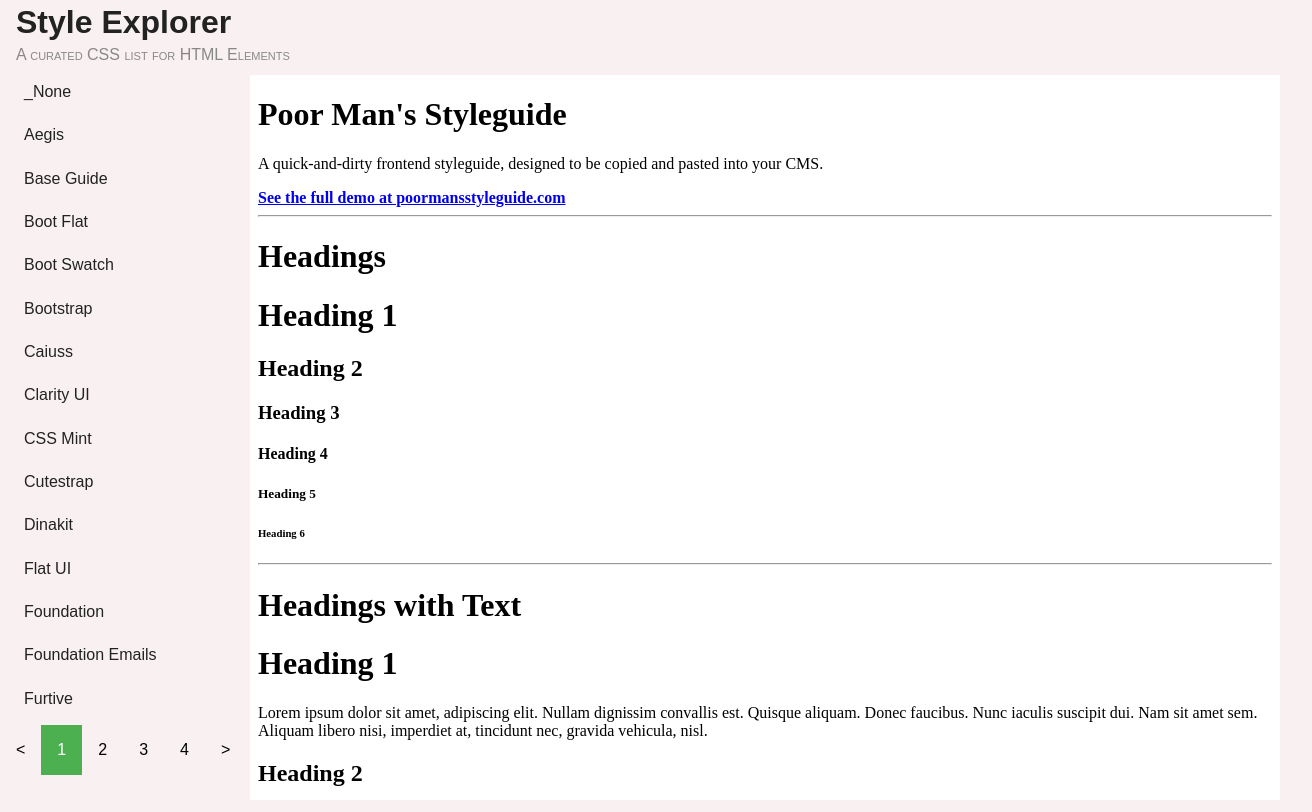
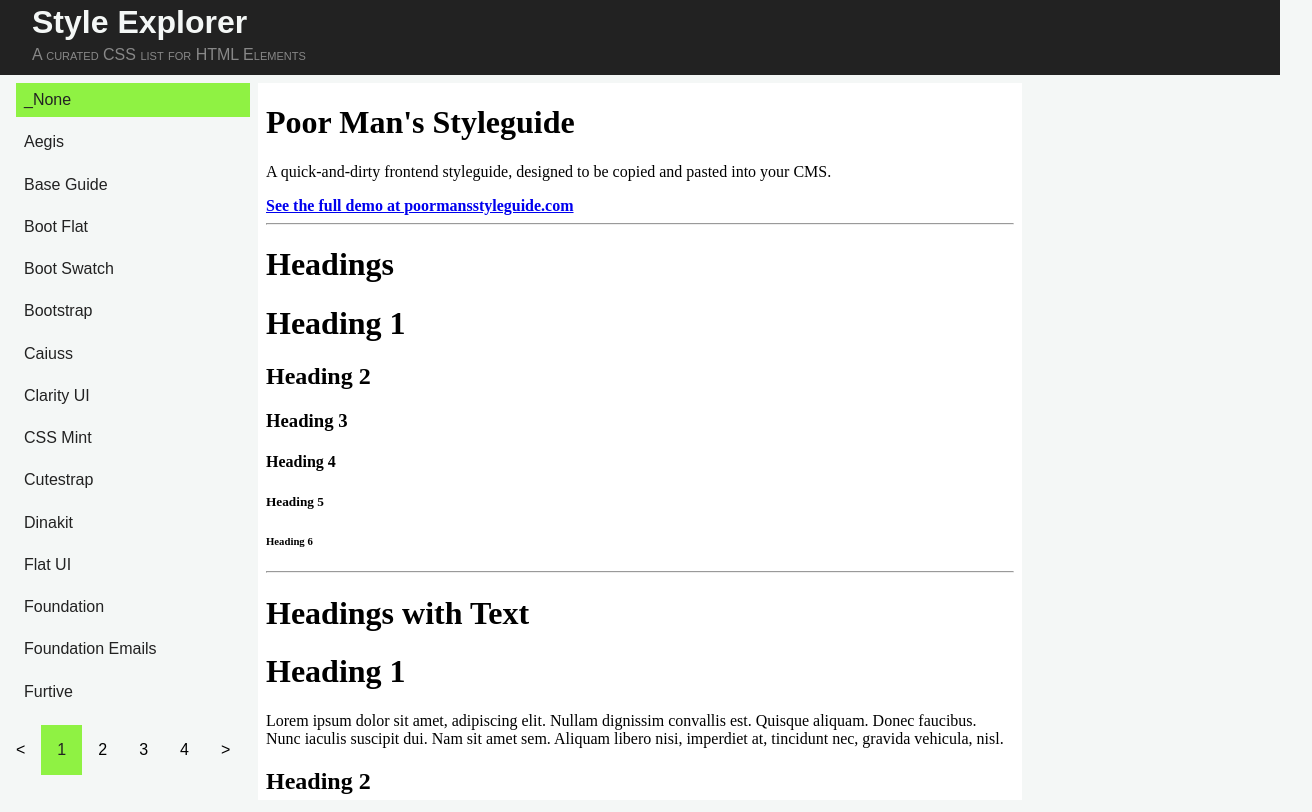
Before and after one commit to LBiddiscombe/style-explorer, a React (Create React App) app: page / in a window 1280 px wide. Shown: the whole page, 1312 px wide, since content can reach past the window. Built offline with nearby package versions, Linux system fonts and the light colour scheme.

Commit message:
more style chnages

```diff
--- a/public/index.html
+++ b/public/index.html
@@ -1,5 +1,6 @@
 <!DOCTYPE html>
 <html lang="en">
+
 <head>
   <meta charset="utf-8">
   <meta name="viewport" content="width=device-width, initial-scale=1, shrink-to-fit=no">
@@ -10,6 +11,9 @@
     -->
   <link rel="manifest" href="%PUBLIC_URL%/manifest.json">
   <link rel="shortcut icon" href="%PUBLIC_URL%/favicon.ico">
+  <link rel="stylesheet" type="text/css" href="https://stackpath.bootstrapcdn.com/font-awesome/4.7.0/css/font-awesome.min.css"
+  />
+
   <!--
       Notice the use of %PUBLIC_URL% in the tags above.
       It will be replaced with the URL of the `public` folder during the build.
@@ -21,6 +25,7 @@
     -->
   <title>React App</title>
 </head>
+
 <body>
   <noscript>
     You need to enable JavaScript to run this app.
@@ -37,4 +42,5 @@
       To create a production bundle, use `npm run build` or `yarn build`.
     -->
 </body>
+
 </html>
--- a/src/App.css
+++ b/src/App.css
@@ -1,16 +1,17 @@
 .App {
   height: 100vh;
   display: grid;
-  grid-template-columns: 250px 1fr;
+  grid-template-columns: 250px 1fr 250px;
   grid-template-rows: 75px 1fr 75px;
-  grid-template-areas: 'head head' 'aside main' 'pages main';
+  grid-template-areas: 'head head head' 'left main right' 'pages main right';
+  grid-gap: 0.5rem;
 }
 
 .App-header {
   grid-area: head;
-  background-color: var(--bgcolor);
-  padding: 0 1rem;
-  color: var(--fgcolor);
+  background-color: var(--fgcolor);
+  padding: 0 2rem;
+  color: var(--bgcolor);
   display: grid;
   grid-template-columns: auto 1fr 75px;
   grid-template-areas: 'brand links view';
@@ -33,6 +34,8 @@
 }
 
 .App-title {
+  width: 100vw;
+  justify-self: stretch;
   margin-top: 0.25rem;
 }
 
@@ -46,10 +49,11 @@
   grid-area: main;
   min-height: 100%;
   background-color: #fff;
+  xbox-shadow: 0 20px 40px rgba(0, 0, 0, 0.2), 0 15px 15px rgba(0, 0, 0, 0.15);
 }
 
 .App-aside {
-  grid-area: aside;
+  grid-area: left;
   background-color: var(--asidebg);
 }
 
@@ -77,8 +81,8 @@
 }
 
 .pagination li.active a {
-  background-color: #4caf50;
-  color: white;
+  background-color: var(--activebg);
+  color: var(--activefg);
 }
 
 .pagination li:hover:not(.active) a {
--- a/src/App.js
+++ b/src/App.js
@@ -1,57 +1,60 @@
-import React, { Component } from "react";
-import "./App.css";
-import StyleGuide from "./components/StyleGuide";
-import CSSSelect from "./components/CSSSelect";
-import ReactPaginate from "react-paginate";
+import React, { Component } from 'react'
+import './App.css'
+import StyleGuide from './components/StyleGuide'
+import CSSSelect from './components/CSSSelect'
+import ReactPaginate from 'react-paginate'
 
 class App extends Component {
   constructor(props) {
-    super(props);
+    super(props)
     this.state = {
-      stylePath: "",
+      styleName: '',
+      stylePath: '',
       libs: [],
       list: [],
       pageCount: 0
-    };
+    }
 
     // This binding is necessary to make `this` work in the callback
-    this.changeStyle = this.changeStyle.bind(this);
-    this.handlePageClick = this.handlePageClick.bind(this);
+    this.changeStyle = this.changeStyle.bind(this)
+    this.handlePageClick = this.handlePageClick.bind(this)
   }
 
   componentDidMount() {
-    fetch("./style-explorer.json")
+    fetch('./style-explorer.json')
       .then(blob => blob.json())
       .then(data => {
-        const libs = data.results;
+        const libs = data.results
 
         this.setState({
           libs,
           list: libs.slice(0, this.props.perPage),
           pageCount: Math.ceil(libs.length / this.props.perPage)
-        });
-      });
+        })
+      })
   }
 
   handlePageClick(data) {
-    let selected = data.selected;
-    let offset = Math.ceil(selected * this.props.perPage);
-    const list = this.state.libs.slice(offset, offset + this.props.perPage);
+    let selected = data.selected
+    let offset = Math.ceil(selected * this.props.perPage)
+    const list = this.state.libs.slice(offset, offset + this.props.perPage)
 
     this.setState({
       list
-    });
+    })
   }
 
   changeStyle(e) {
-    const stylePath = e.target.value;
+    const styleName = e.target.id
+    const stylePath = e.target.value
     this.setState(prev => ({
+      styleName,
       stylePath
-    }));
+    }))
 
-    const frame = document.getElementById("styleguide1");
-    const styleSheet = frame.contentDocument.getElementById("pagestyle");
-    styleSheet.setAttribute("href", stylePath);
+    const frame = document.getElementById('styleguide1')
+    const styleSheet = frame.contentDocument.getElementById('pagestyle')
+    styleSheet.setAttribute('href', stylePath)
   }
 
   render() {
@@ -66,28 +69,32 @@
           </div>
         </header>
         <aside className="App-aside">
-          <CSSSelect libs={this.state.list} changeStyle={this.changeStyle} />
+          <CSSSelect
+            libs={this.state.list}
+            changeStyle={this.changeStyle}
+            selected={this.state.styleName}
+          />
         </aside>
         <div className="paginationwrapper">
           <ReactPaginate
-            previousLabel={"<"}
-            nextLabel={">"}
+            previousLabel={'<'}
+            nextLabel={'>'}
             breakLabel={<a href="">...</a>}
-            breakClassName={"break"}
+            breakClassName={'break'}
             pageCount={this.state.pageCount}
             marginPagesDisplayed={1}
             pageRangeDisplayed={2}
             onPageChange={this.handlePageClick}
-            containerClassName={"pagination"}
-            activeClassName={"active"}
+            containerClassName={'pagination'}
+            activeClassName={'active'}
           />
         </div>
         <main className="App-main">
           <StyleGuide />
         </main>
       </div>
-    );
+    )
   }
 }
 
-export default App;
+export default App
--- a/src/assets/styleguide.js
+++ b/src/assets/styleguide.js
@@ -9,6 +9,29 @@
   <title>Poor Mans Style Guide</title>
   <link rel="stylesheet" id="pagestyle" type="text/css" href="" />
 </head>
+
+<style>
+
+::-webkit-scrollbar{
+  width: 10px;
+  height: 10px;
+}
+
+::-webkit-scrollbar-track-piece{
+	background-color: #FFF;
+}
+
+::-webkit-scrollbar-thumb{
+	background-color: #eee;
+	outline: 2px solid #FFF;
+	outline-offset: -2px;
+}
+
+::-webkit-scrollbar-thumb:hover{
+	background-color: #ccc;
+}
+
+</style>
 
 <body>
   <!-- Beginning of Styleguide -->
@@ -508,6 +531,6 @@
 </body>
 
 </html>
-`;
+`
 
-export default STYLEGUIDE_HTML;
+export default STYLEGUIDE_HTML
--- a/src/components/CSSSelect/CSSSelect.css
+++ b/src/components/CSSSelect/CSSSelect.css
@@ -37,5 +37,5 @@
 
 .csslistitem > .inputcheckbox:checked + label {
   background-color: var(--activebg);
-  color: white;
+  color: var(--activefg);
 }
--- a/src/components/CSSSelect/index.js
+++ b/src/components/CSSSelect/index.js
@@ -7,7 +7,7 @@
       .sort(function(a, b) {
         return a.name.localeCompare(b.name)
       })
-      .map(lib => (
+      .map((lib, i) => (
         <li className="csslistitem" key={lib.name}>
           <input
             type="radio"
@@ -16,6 +16,7 @@
             value={lib.latest}
             onClick={this.props.changeStyle}
             className="inputcheckbox"
+            defaultChecked={i === 0}
           />
           <label htmlFor={lib.name} className="inputlabel">
             {lib.name}
--- a/src/index.css
+++ b/src/index.css
@@ -1,10 +1,12 @@
 :root {
-  --bgcolor: #f9f1f1;
+  --bgcolor: #f4f7f6;
   --fgcolor: #222;
+
+  --asidebg: #f4f7f6;
   --subtitlecolor: #888;
-  --asidebg: #f9f1f1;
-  --divider: 1px solid #ccc;
-  --activebg: #4caf50;
+
+  --activebg: #8ff243;
+  --activefg: #222;
 }
 body {
   margin: 0;
```
Lines whose indentation alone changed are shown as unchanged.
